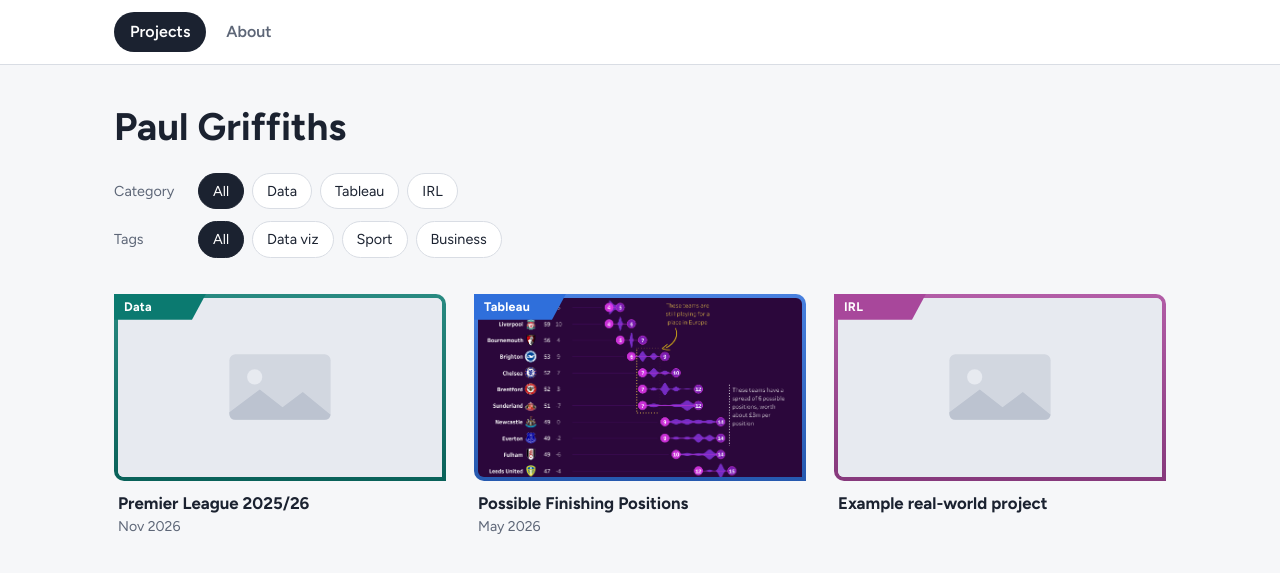
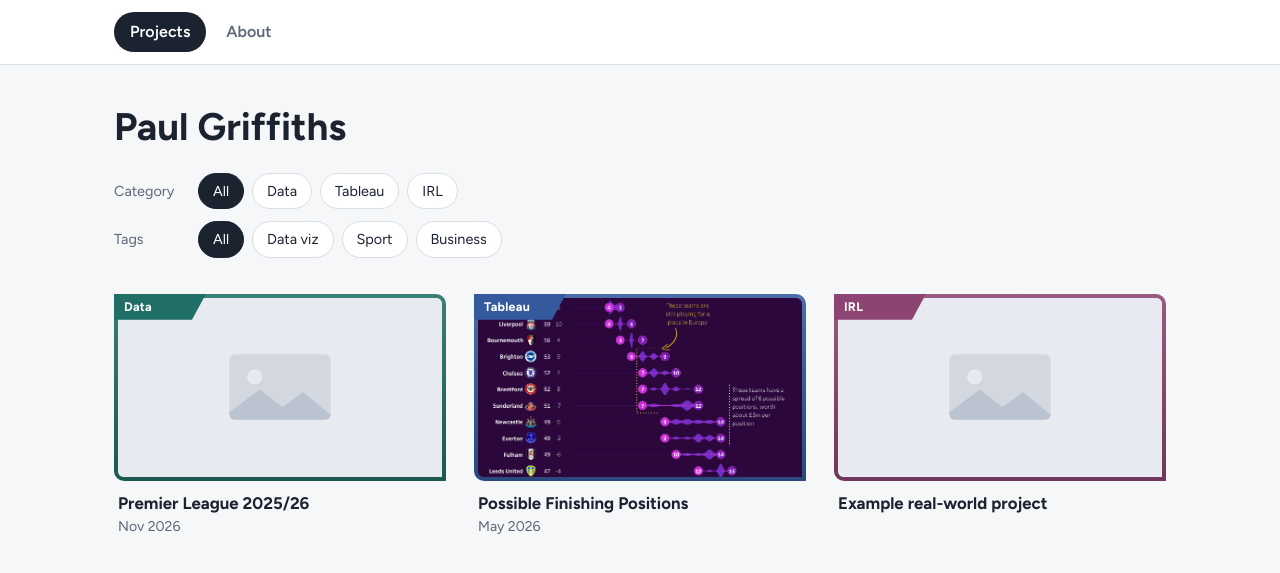
Before and after one commit to chalkboard-paul/chalkboard-paul.github.io, a Jekyll site: the page built from index.html, in a window 1280 px wide. Shown: the top 573 px of the page. Built offline with Jekyll 4.4.1, drawn with Linux system fonts in a browser that asks for light colours.

Commit message:
Update category colors in categories.yml

```diff
--- a/_data/categories.yml
+++ b/_data/categories.yml
@@ -1,9 +1,9 @@
-# One entry per category. The colour drives the thumbnail border,
+# One entry per category. The colour drives the thumbnail frame,
 # the small label and the filter button. Add a new category here
 # and use its name in a project's front matter.
 - name: Data
-  color: "#0b7a70"
+  color: "#1f6f66"
 - name: Tableau
-  color: "#2f6fdb"
+  color: "#35599e"
 - name: IRL
-  color: "#a8479b"
+  color: "#8c4472"
```
